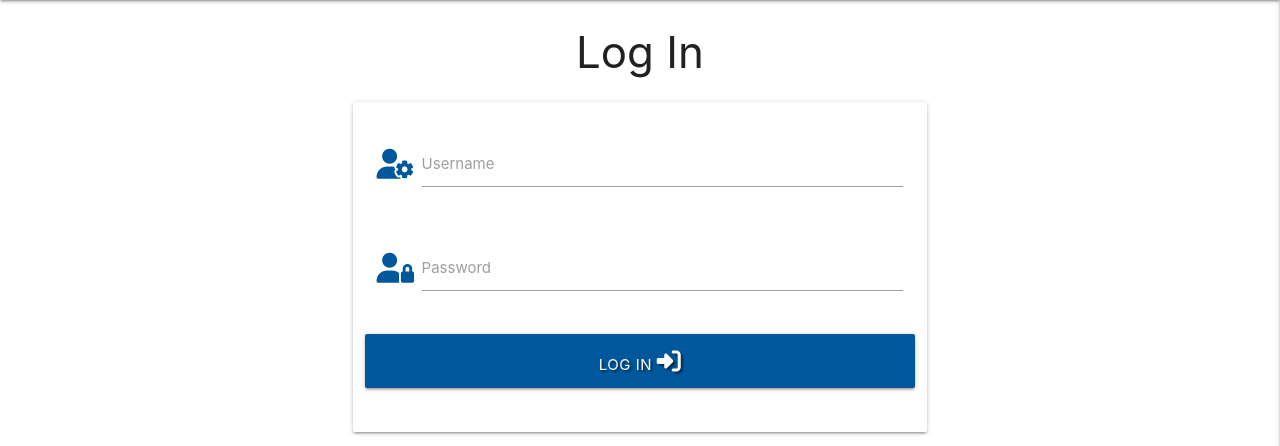
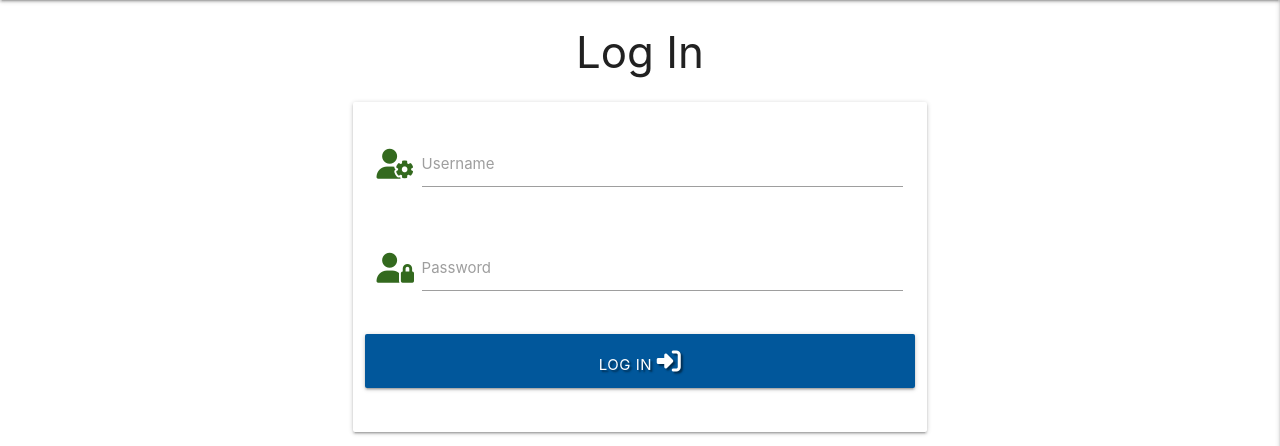
Before and after one commit to imransal/My-Recipes, a Flask app: page /login in a window 1280 px wide. Shown: the part 64-510 px from the top of the page. Run offline with Flask 3, Linux system fonts and the light colour scheme; some libraries are stand-ins or nearby versions.

Commit message:
updated login page

```diff
--- a/templates/login.html
+++ b/templates/login.html
@@ -9,7 +9,7 @@
                 <!-- username -->
                 <div class="row">
 					<div class="input-field col s12">
-						<i class="fas fa-user-cog prefix light-blue-text text-darken-4"></i>
+						<i class="fas fa-user-cog prefix light-green-text text-darken-4"></i>
 						<input id="username" name="username" type="text" minlength="5"
                             maxlength="15" pattern="^[a-zA-Z0-9]{5,15}$" class="validate" required>
 						<label for="username">Username</label>
@@ -18,7 +18,7 @@
                 <!-- passowrd -->
                 <div class="row">
                     <div class="input-field col s12">
-						<i class="fas fa-user-lock prefix light-blue-text text-darken-4"></i>
+						<i class="fas fa-user-lock prefix light-green-text text-darken-4"></i>
                         <input id="password" name="password" type="password" minlength="5"
                             maxlength="15" pattern="^[a-zA-Z0-9]{5,15}$" class="validate" required>
                         <label for="password">Password</label>
```
